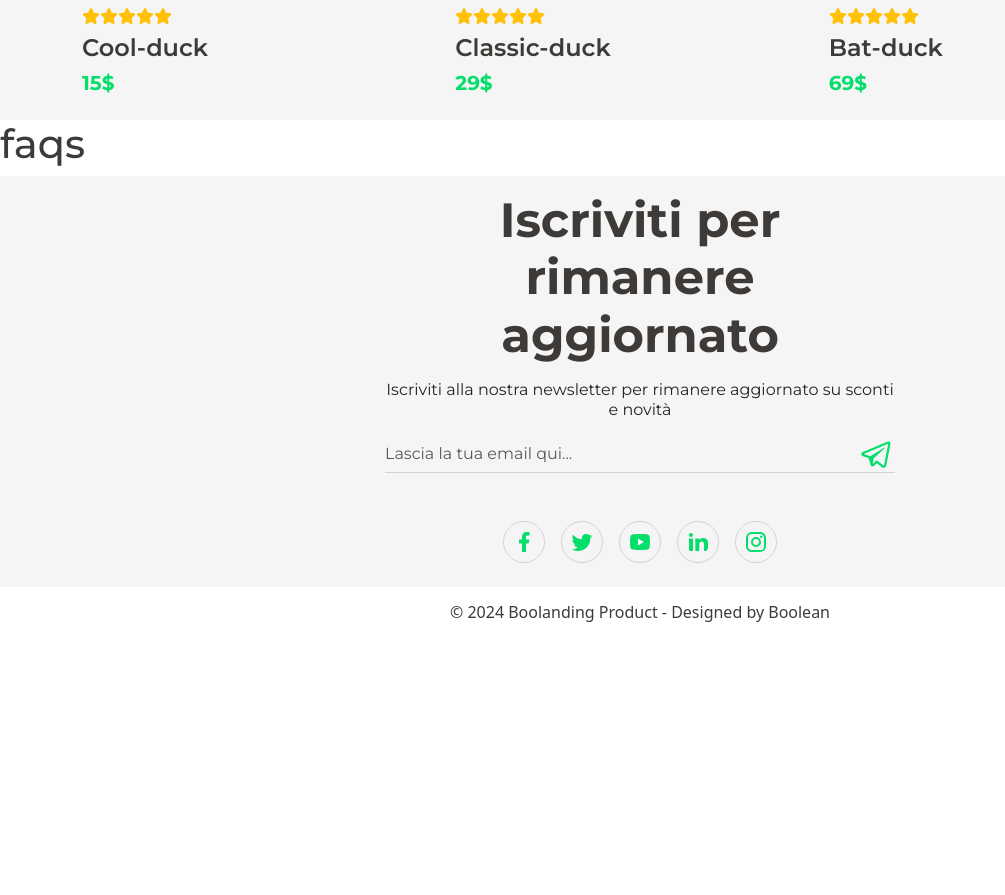
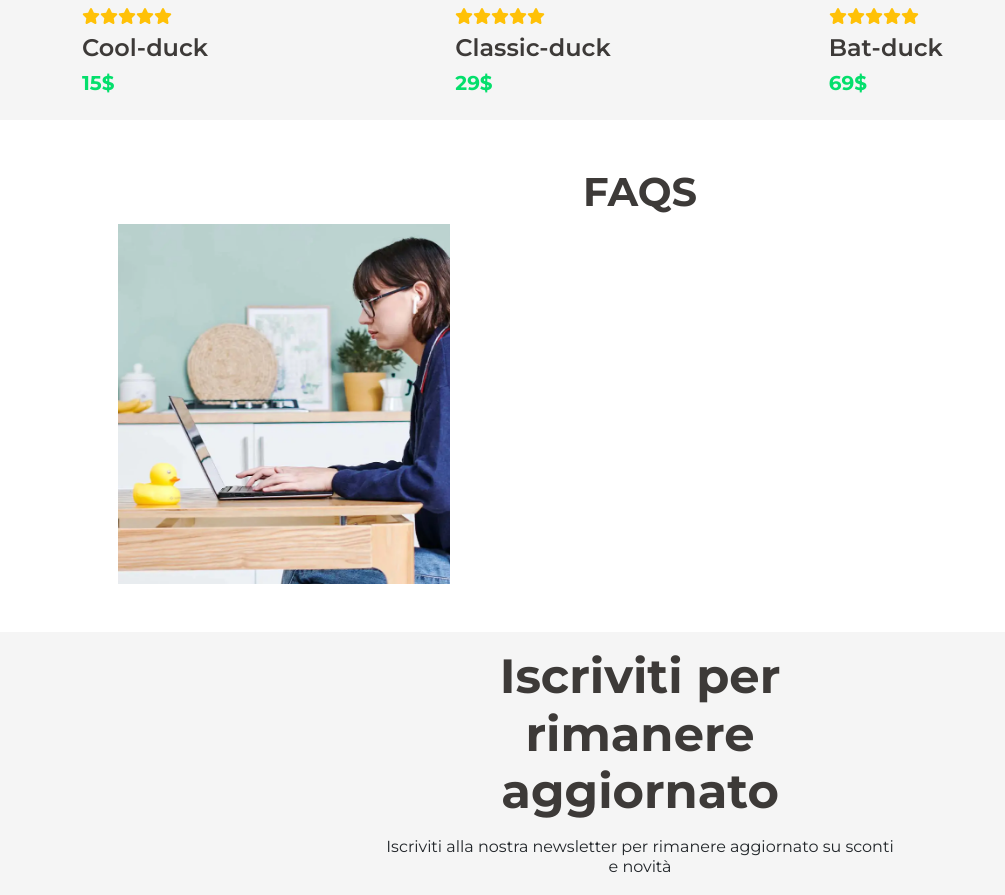
Before and after one commit to LucaCavatassi/landing-page-product, a Vue app: page / in a window 1280 px wide. Shown: the part 1800-2695 px from the top of the page, without its empty margins (0-1005 px from the left). Before the commit the page ends 2438 px from the top, so only its background shows below. Built offline with nearby package versions, Linux system fonts and the light colour scheme.

Commit message:
feat: imported faqs text + img

```diff
--- a/src/components/FaqsComponent.vue
+++ b/src/components/FaqsComponent.vue
@@ -1,9 +1,41 @@
 <script>
+    export default {
+        data() {
+            return {
+                reviews: [
+                    {
+                        question: "Come posso utilizzare la paperella di gomma per il debugging?",
+                        answer: "Il rubber duck debugging è semplice: spiega il tuo codice alla paperella di gomma come se fosse un collega. Descrivendo ogni passo, potresti individuare errori o capire meglio il problema. La paperella non risponde, ma ti aiuta a chiarire i tuoi pensieri."
+                    },
+                    {
+                        question: "Quali sono i vantaggi di usare una paperella di gomma per i programmatori?",
+                        answer: "La paperella di gomma aiuta i programmatori a pensare in modo critico e a verbalizzare i problemi. Questo processo può portare a nuove intuizioni e soluzioni. Inoltre, è un ottimo strumento antistress e aggiunge un tocco di personalità alla scrivania."
+                    },
+                    {
+                        question: "Posso usare la paperella di gomma indipendentemente dal linguaggio di programmazione che utilizzo?",
+                        answer: "Assolutamente sì! La paperella di gomma è universale e funziona con qualsiasi linguaggio di programmazione. Non importa se stai scrivendo in Python, Java, C++ o qualsiasi altro linguaggio, la paperella sarà sempre pronta ad ascoltarti."
+                    },
+                    {
+                        question: "Quanto dettagliatamente devo spiegare il mio codice alla paperella di gomma?",
+                        answer: "Dovresti spiegare ogni dettaglio del tuo codice. Più sei dettagliato, più è probabile che tu scopra errori o ottenga nuove prospettive. Questo processo ti costringe a rivedere attentamente ogni parte del tuo lavoro."
+                    }
+                ]
+            }
+        }
+    }
 </script>
 
 <template>
-    <div id="faqs">
-        <h1>faqs</h1>
+    <div id="faqs" class="container p-5">
+        <h1 class="text-uppercase fw-bold text-center">faqs</h1>
+        <div class="row">
+            <div class="col-12 col-md-4">
+                <img class="img-fluid" src="/public/imgs/single-image2.png" alt="girl-img">
+            </div>
+            <div class="col-12 col-md-8">
+
+            </div>
+        </div>
     </div>
 </template>
 
```
